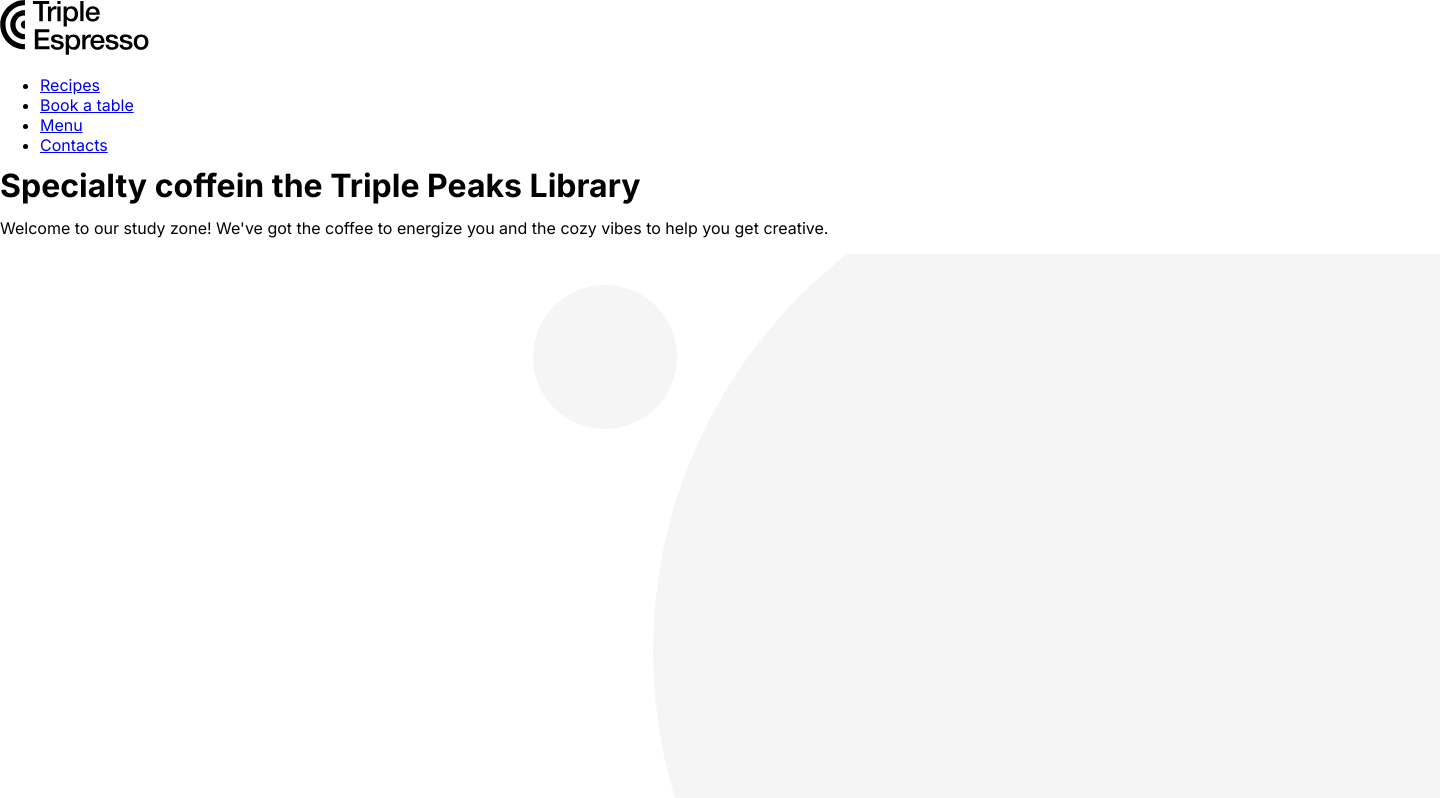
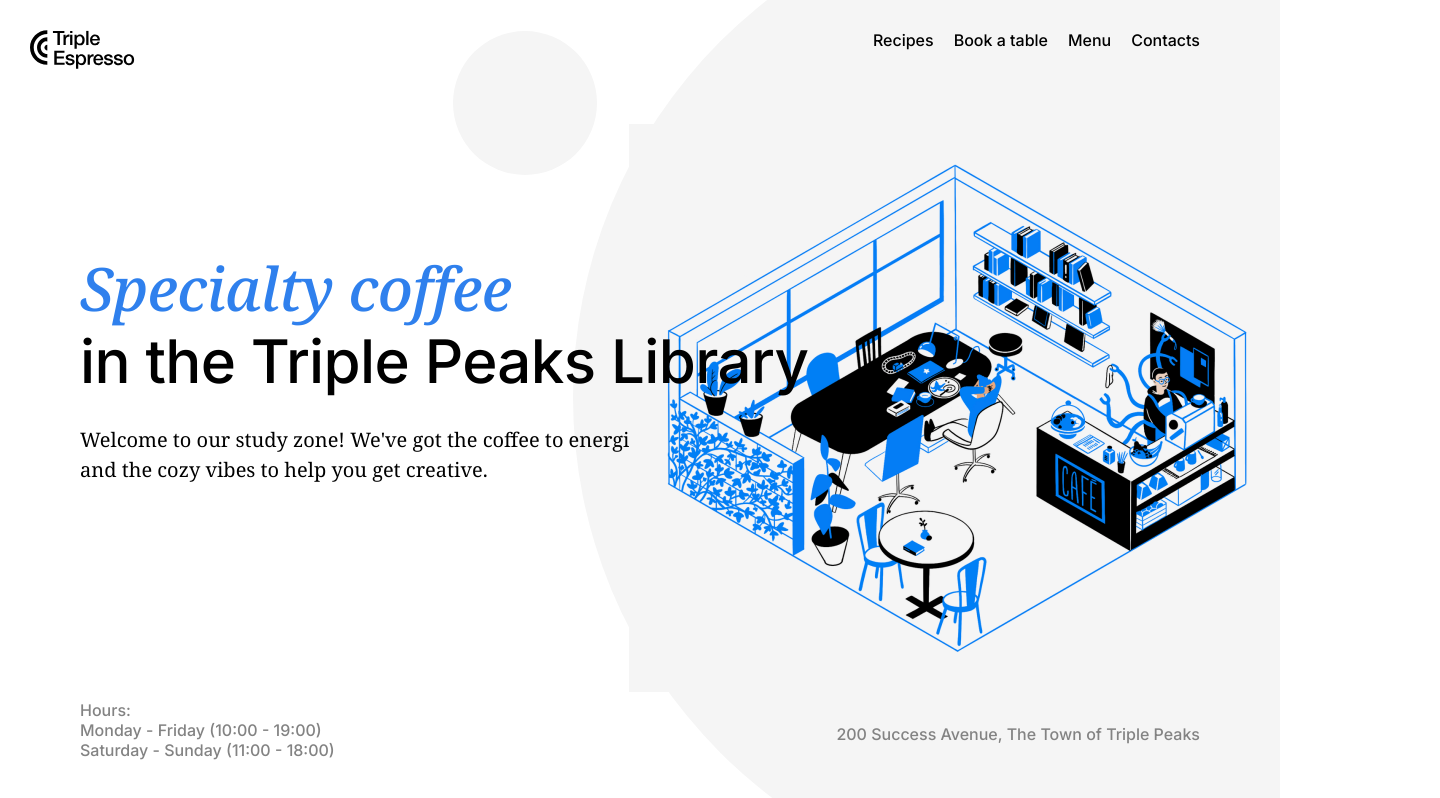
Before and after one commit to DKyleM18/se_project_coffeeshop, a plain HTML site: page index.html in a window 1280 px wide. Shown: the whole page, 1440 px wide, since content can reach past the window. Drawn offline with Linux system fonts and the light colour scheme.

Commit message:
finished header

```diff
--- a/index.html
+++ b/index.html
@@ -51,24 +51,34 @@
           </ul>
         </nav>
         <h1 class="header__title">
-          <span>Specialty coffe</span>in the Triple Peaks Library
+          <span class="header__span-accent">Specialty coffee</span> <br>in the Triple
+          Peaks Library</h1>
         </h1>
         <p class="header__description">
-          Welcome to our study zone! We've got the coffee to energize you and
+          Welcome to our study zone! We've got the coffee to energize you<br> and
           the cozy vibes to help you get creative.
         </p>
         <img
-          src="./images/background_header.svg"
+          src="./images/inside_coffee_shop.png"
           alt="illustration 'Inside the coffe shop'"
           class="header__image"
         />
-        <div class="header__footer"></div>
+        <div class="header__footer">
+          <div class="header__hours">
+            <p>Hours:</p>
+            <p>Monday - Friday (10:00 - 19:00)</p>
+            <p>Saturday - Sunday (11:00 - 18:00)</p>
+          </div>
+          <div class="header__address">
+            <p>200 Success Avenue, The Town of Triple Peaks</p>
+          </div>
+        </div>
       </header>
       <main class="content">
-        <section class="recipes"></section>
-        <section class="reservation"></section>
-        <section class="menu"></section>
-        <section class="about"></section>
+        <section class="recipes" id='recipes'></section>
+        <section class="reservation" id="reservations"></section>
+        <section class="menu" id="menu"></section>
+        <section class="about" id="about"></section>
       </main>
       <footer class="footer"></footer>
     </div>
--- a/pages/index.css
+++ b/pages/index.css
@@ -2,7 +2,93 @@
   min-width: 1100px;
   max-width: 1600px;
   margin: 0 auto;
-  font-family: Inter, Arial, sans-serif;
+  font-family: "Inter", Arial, sans-serif;
   font-size: 16px;
   line-height: 20px;
 }
+
+.header {
+  background-color: #fff;
+  display: flex;
+  flex-direction: column;
+  height: 100vh;
+  min-block-size: ;
+  background: center / cover no-repeat url(../images/background_header.svg);
+}
+
+.nav {
+  display: flex;
+  justify-content: space-between;
+  margin: 30px 80px 0px 30px;
+}
+
+.nav__links {
+  display: flex;
+  list-style-type: none;
+  margin: 0;
+  padding: 0;
+  gap: 20px;
+  font-weight: 500;
+}
+
+.nav__link {
+  color: #000;
+  text-decoration: none;
+}
+
+.nav__logo {
+  width: 105px;
+  height: 39px;
+}
+
+.header__image {
+  position: absolute;
+  width: 646px;
+  height: 568px;
+  top: 124px;
+  right: 5px;
+}
+
+.header__title {
+  max-width: 729px;
+  margin: 183px auto 28px 80px;
+  font-family: "Inter", Arial, sans-serif;
+  font-weight: 500;
+  font-size: 60px;
+  line-height: 72px;
+  letter-spacing: -0.6px;
+  z-index: 1;
+}
+
+.header__span-accent {
+  font-family: "Noto Serif", "Times New Roman", serif;
+  font-style: italic;
+  font-size: 60px;
+  line-height: 72px;
+  color: #2f80ed;
+}
+
+.header__description {
+  max-width: 683px;
+  margin: 0 auto auto 80px;
+  font-family: "Noto Serif", "Times New Roman", serif;
+  font-size: 20px;
+  line-height: 30px;
+}
+
+.header__footer {
+  display: flex;
+  justify-content: space-between;
+  margin: auto 80px 40px 80px;
+  font-weight: 500;
+  color: #838383;
+  align-items: flex-end;
+}
+
+.header__hours p {
+  margin: 0;
+}
+
+.header__address p {
+  display: flex;
+}
```
